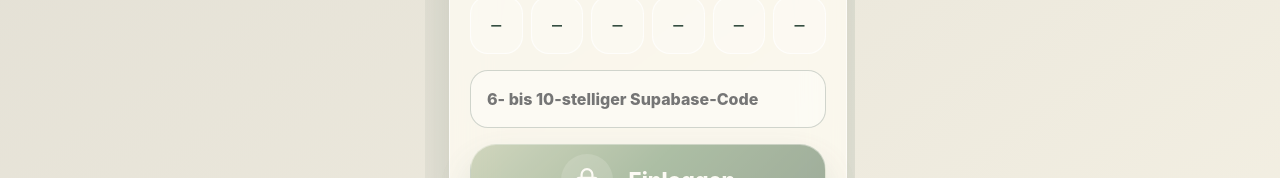
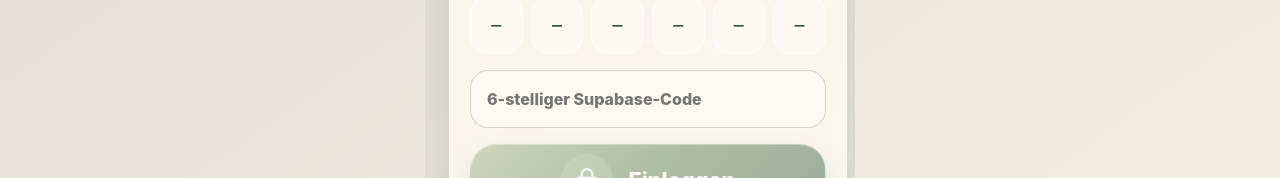
Before and after one commit to supermario81/codex-tusiger, a React (Vite) app: page /#/login in a window 1280 px wide. Shown: the part 871-1049 px from the top of the page. Built offline with nearby package versions, Linux system fonts and the light colour scheme; no server answers; the database is empty.

Commit message:
Constrain OTP input to six digits

```diff
--- a/src/features/auth/LoginPage.tsx
+++ b/src/features/auth/LoginPage.tsx
@@ -21,7 +21,7 @@
     send: "Code senden",
     sentTitle: "Code ist unterwegs",
     sentBody: "Wir haben eine E-Mail an",
-    sentInstruction: "gesendet. Gib den Code ein oder nutze den Direktlink in der E-Mail.",
+    sentInstruction: "gesendet. Gib den 6-stelligen Code ein oder nutze den Direktlink in der E-Mail.",
     currentSession: "Du bist aktuell angemeldet als",
     continue: "Weiter zur App",
     switchAccount: "Anderes Konto verwenden",
@@ -29,7 +29,7 @@
     codeTitle: "Code eingeben",
     inbox: "Bitte prüfe deinen Posteingang und den Spam-Ordner.",
     sendFirst: "Sende zuerst deinen Code.",
-    codePlaceholder: "6- bis 10-stelliger Supabase-Code",
+    codePlaceholder: "6-stelliger Supabase-Code",
     login: "Einloggen",
     privacy: "Mit der Anmeldung stimmst du unserer Datenschutzerklärung zu. GPS wird erst vor dem Lauf angefragt.",
     privacyLink: "Datenschutz",
@@ -46,7 +46,7 @@
     send: "Send code",
     sentTitle: "Code sent",
     sentBody: "We sent an email to",
-    sentInstruction: "Enter the code or use the direct sign-in link in the email.",
+    sentInstruction: "Enter the 6-digit code or use the direct sign-in link in the email.",
     currentSession: "You are currently signed in as",
     continue: "Continue to app",
     switchAccount: "Use another account",
@@ -54,7 +54,7 @@
     codeTitle: "Enter code",
     inbox: "Please check your inbox and spam folder.",
     sendFirst: "Send your code first.",
-    codePlaceholder: "6 to 10-digit Supabase code",
+    codePlaceholder: "6-digit Supabase code",
     login: "Sign in",
     privacy: "By signing in, you agree to our privacy policy. GPS is requested only before a run.",
     privacyLink: "Privacy",
@@ -71,7 +71,6 @@
   const [sent, setSent] = useState(false);
   const [error, setError] = useState("");
   const [loading, setLoading] = useState(false);
-  const otpBoxCount = Math.max(6, Math.min(10, otp.length || 6));
 
   async function sendCode(event: FormEvent) {
     event.preventDefault();
@@ -160,14 +159,14 @@
             <h2>{t.codeTitle}</h2>
             <p>{sent ? t.inbox : t.sendFirst}</p>
             <div className="otp-row" aria-hidden>
-              {Array.from({ length: otpBoxCount }).map((_, index) => (
+              {Array.from({ length: 6 }).map((_, index) => (
                 <span key={index}>{otp[index] ?? "–"}</span>
               ))}
             </div>
             <Input
               value={otp}
               inputMode="numeric"
-              maxLength={10}
+              maxLength={6}
               placeholder={t.codePlaceholder}
               onChange={(event) => setOtp(event.currentTarget.value.replace(/\D/g, ""))}
             />
--- a/src/styles/global.css
+++ b/src/styles/global.css
@@ -349,7 +349,7 @@
   width: 18px;
   height: 18px;
 }
-.otp-row { display: grid; grid-template-columns: repeat(auto-fit, minmax(42px, 1fr)); gap: 8px; }
+.otp-row { display: grid; grid-template-columns: repeat(6, 1fr); gap: 8px; }
 .otp-row span {
   min-height: 58px;
   display: grid;
```
Also changed, not shown: 1 other file (tests, documents, lock files or other folders).
